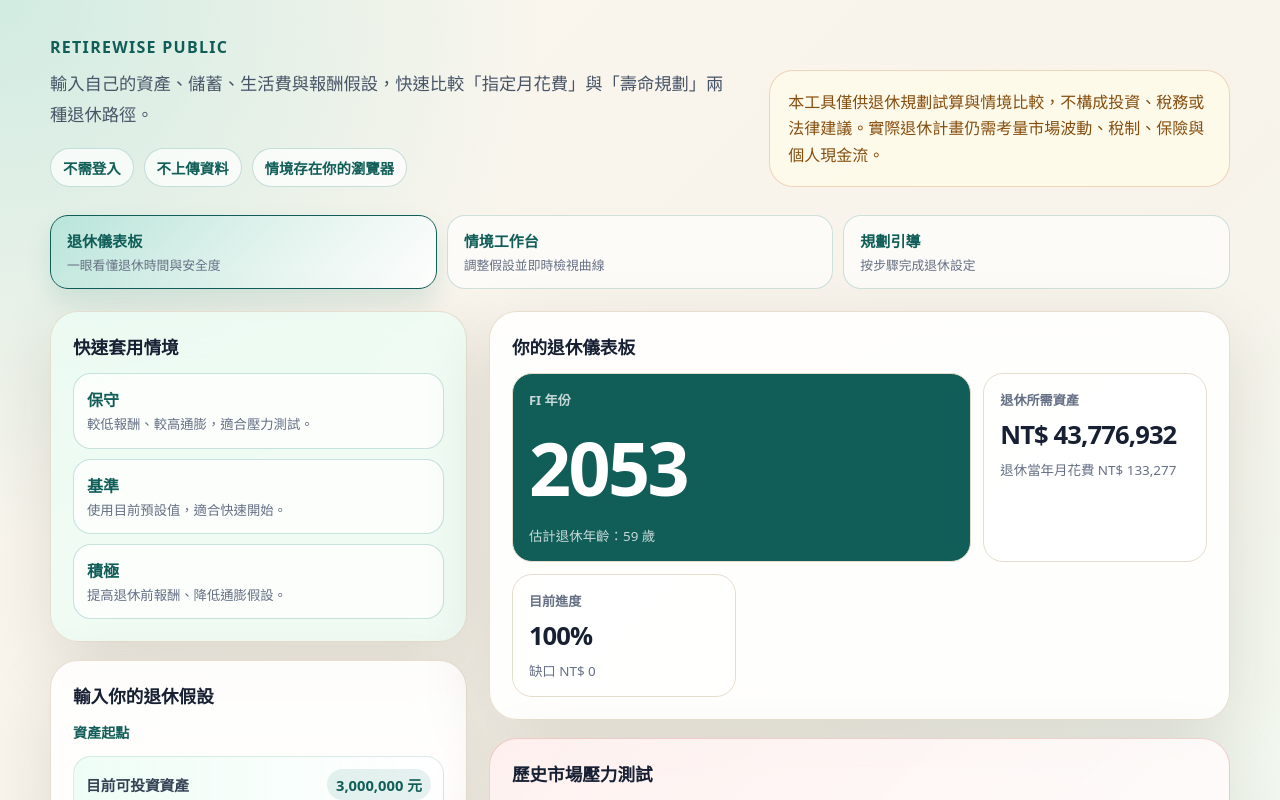
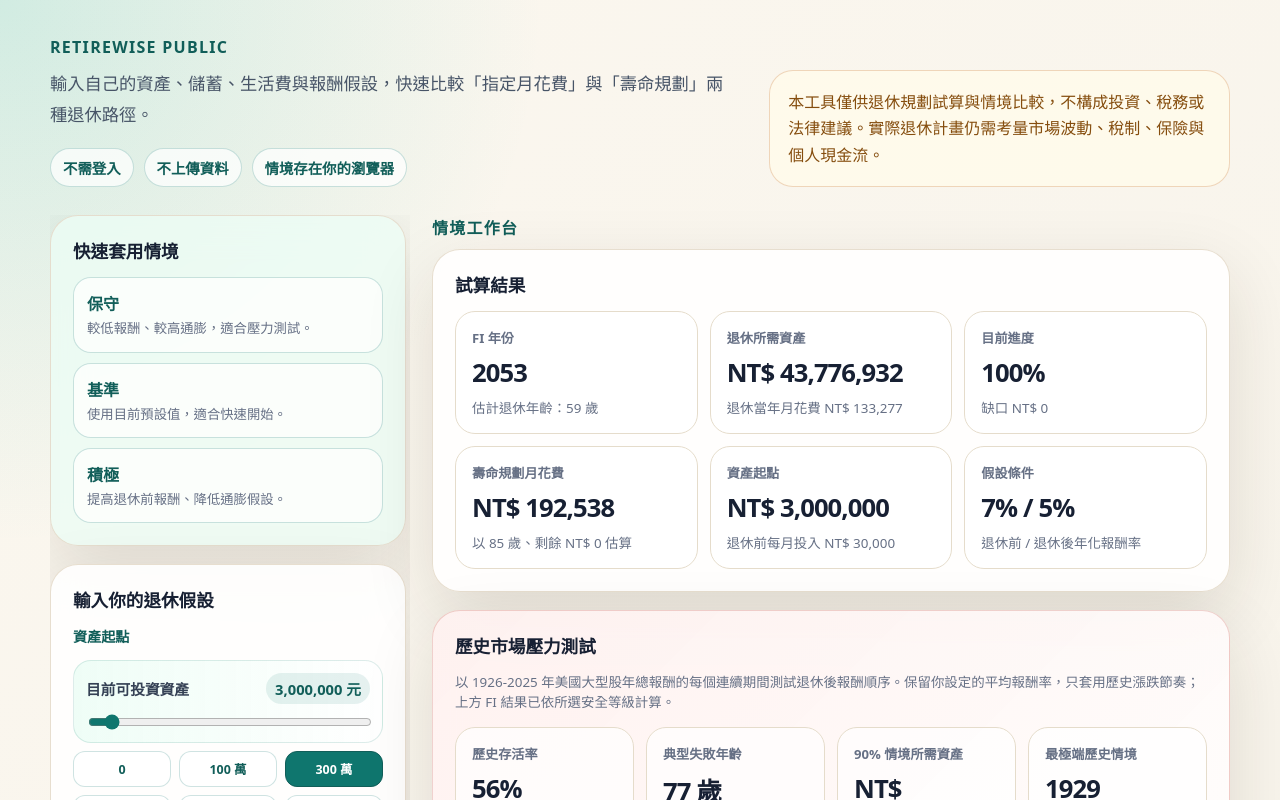
Before and after one commit to jjweiting/RetireWise, a Next.js app: page / in a window 1280 px wide. Shown: the top 800 px of the page. Built offline with nearby package versions, Linux system fonts and the light colour scheme.

Commit message:
refactor: focus on scenario workspace

```diff
--- a/app/globals.css
+++ b/app/globals.css
@@ -116,35 +116,13 @@ h1 {
   align-items: start;
 }
 
-.view-switcher {
-  display: grid;
-  grid-template-columns: repeat(3, minmax(0, 1fr));
-  gap: 10px;
-  margin-bottom: 22px;
-}
-
-.dashboard-layout {
-  display: grid;
-  grid-template-columns: minmax(300px, 0.72fr) minmax(0, 1.28fr);
-  gap: 22px;
-  align-items: start;
-}
-
-.dashboard-rail,
-.dashboard-main,
-.studio-canvas {
-  display: grid;
-  gap: 18px;
-}
-
 .studio-live-results {
   display: grid;
   gap: 18px;
 }
 
-.dashboard-rail {
-  position: sticky;
-  top: 20px;
+.studio-label {
+  margin-bottom: -8px;
 }
 
 .studio-layout {
@@ -162,143 +140,6 @@ h1 {
   max-height: calc(100vh - 40px);
   overflow-y: auto;
   padding-right: 4px;
-}
-
-.summary-card-dashboard {
-  background: linear-gradient(135deg, rgba(236, 253, 245, 0.96), rgba(255, 255, 255, 0.9));
-}
-
-.summary-grid-dashboard .metric:first-child {
-  grid-column: span 2;
-  background: var(--brand-dark);
-  color: white;
-}
-
-.summary-grid-dashboard .metric:first-child .metric-label,
-.summary-grid-dashboard .metric:first-child .metric-subtext {
-  color: rgba(255, 255, 255, 0.76);
-}
-
-.summary-grid-dashboard .metric:first-child .metric-value {
-  font-size: clamp(2.4rem, 6vw, 4.6rem);
-}
-
-.guide-shell {
-  width: min(800px, 100%);
-  margin: 0 auto;
-  border: 1px solid rgba(15, 118, 110, 0.18);
-  border-radius: 32px;
-  background: rgba(255, 255, 255, 0.74);
-  box-shadow: var(--shadow);
-  overflow: hidden;
-}
-
-.guide-progress {
-  display: grid;
-  grid-template-columns: repeat(3, 1fr);
-  border-bottom: 1px solid var(--line);
-  background: rgba(236, 253, 245, 0.5);
-}
-
-.guide-step {
-  display: flex;
-  align-items: center;
-  justify-content: center;
-  gap: 8px;
-  color: var(--muted);
-  padding: 15px 8px;
-  font-size: 0.84rem;
-  font-weight: 800;
-}
-
-.guide-step span {
-  display: grid;
-  width: 24px;
-  height: 24px;
-  place-items: center;
-  border: 1px solid currentColor;
-  border-radius: 50%;
-  font-size: 0.75rem;
-}
-
-.guide-step-current {
-  color: var(--brand-dark);
-  background: rgba(20, 184, 166, 0.12);
-}
-
-.guide-step-complete {
-  color: var(--brand);
-}
-
-.guide-content {
-  display: grid;
-  gap: 18px;
-  padding: 34px;
-}
-
-.guide-intro {
-  max-width: 580px;
-}
-
-.guide-intro .eyebrow {
-  margin-bottom: 7px;
-}
-
-.guide-intro h2 {
-  margin-bottom: 8px;
-  font-size: clamp(1.55rem, 4vw, 2.35rem);
-  letter-spacing: -0.045em;
-}
-
-.guide-intro p:last-child {
-  margin: 0;
-  color: var(--muted);
-  line-height: 1.7;
-}
-
-.guide-result {
-  background: linear-gradient(135deg, rgba(236, 253, 245, 0.58), transparent 50%);
-}
-
-.guide-actions {
-  display: flex;
-  justify-content: space-between;
-  gap: 12px;
-  border-top: 1px solid var(--line);
-  padding: 18px 34px;
-}
-
-.view-button {
-  display: grid;
-  gap: 4px;
-  border: 1px solid rgba(15, 118, 110, 0.2);
-  border-radius: 18px;
-  background: rgba(255, 255, 255, 0.62);
-  color: var(--ink);
-  padding: 14px 16px;
-  text-align: left;
-}
-
-.view-button strong {
-  color: var(--brand-dark);
-  font-size: 0.94rem;
-}
-
-.view-button span {
-  color: var(--muted);
-  font-size: 0.8rem;
-}
-
-.view-button-selected {
-  border-color: var(--brand-dark);
-  background: linear-gradient(135deg, rgba(20, 184, 166, 0.2), rgba(255, 255, 255, 0.9));
-  box-shadow: 0 12px 24px rgba(15, 118, 110, 0.12);
-}
-
-.compact-mode-hint {
-  border-top: 1px solid var(--line);
-  margin-top: 14px;
-  padding-top: 14px;
 }
 
 .stack {
@@ -764,24 +605,22 @@ th {
 @media (max-width: 900px) {
   .hero,
   .grid,
-  .dashboard-layout,
   .studio-layout {
     grid-template-columns: 1fr;
   }
 
-  .dashboard-rail,
   .studio-controls {
     position: static;
     max-height: none;
     overflow: visible;
   }
 
+  .studio-canvas {
+    order: -1;
+  }
+
   .summary-grid {
     grid-template-columns: repeat(2, minmax(0, 1fr));
-  }
-
-  .view-switcher {
-    grid-template-columns: 1fr;
   }
 
   .market-stress-grid {
@@ -808,28 +647,6 @@ th {
     grid-template-columns: 1fr;
   }
 
-  .summary-grid-dashboard .metric:first-child {
-    grid-column: auto;
-  }
-
-  .guide-shell {
-    border-radius: 22px;
-  }
-
-  .guide-step {
-    flex-direction: column;
-    gap: 4px;
-    font-size: 0.72rem;
-  }
-
-  .guide-content {
-    padding: 22px 16px;
-  }
-
-  .guide-actions {
-    padding: 14px 16px;
-  }
-
   .chart-wrap {
     height: 300px;
   }
--- a/app/page.tsx
+++ b/app/page.tsx
@@ -17,14 +17,6 @@ import { calculateRetirementFI, DEFAULT_PARAMS, validateRetirementParams } from
 import { buildShareUrl, parseSharedParams } from '@/lib/share'
 import { deleteSavedScenario, loadSavedScenarios, saveSavedScenarios } from '@/lib/storage'
 import type { RetirementParams as RetirementParamsType, RetirementResult, SavedScenario } from '@/lib/types'
-
-type ViewMode = 'dashboard' | 'studio' | 'guide'
-
-const VIEW_MODES: { id: ViewMode; label: string; description: string }[] = [
-  { id: 'dashboard', label: '退休儀表板', description: '一眼看懂退休時間與安全度' },
-  { id: 'studio', label: '情境工作台', description: '調整假設並即時檢視曲線' },
-  { id: 'guide', label: '規劃引導', description: '按步驟完成退休設定' },
-]
 
 function createId(): string {
   if (typeof crypto !== 'undefined' && 'randomUUID' in crypto) return crypto.randomUUID()
@@ -47,8 +39,6 @@ export default function Home() {
   const [accelerationYears, setAccelerationYears] = useState(5)
   const [extraMonthlySaving, setExtraMonthlySaving] = useState(5_000)
   const [shareUrl, setShareUrl] = useState('')
-  const [viewMode, setViewMode] = useState<ViewMode>('dashboard')
-  const [guideStep, setGuideStep] = useState(1)
   const errors = validateRetirementParams(params)
   const result = errors.length === 0 ? calculateSafely(params) : null
 
@@ -145,41 +135,13 @@ export default function Home() {
         </aside>
       </header>
 
-      <nav className="view-switcher" aria-label="檢視模式" role="tablist">
-        {VIEW_MODES.map((mode) => (
-          <button
-            aria-selected={viewMode === mode.id}
-            className={`view-button${viewMode === mode.id ? ' view-button-selected' : ''}`}
-            key={mode.id}
-            onClick={() => setViewMode(mode.id)}
-            role="tab"
-            type="button"
-          >
-            <strong>{mode.label}</strong>
-            <span>{mode.description}</span>
-          </button>
-        ))}
-      </nav>
-
-      {viewMode === 'dashboard' && <div className="dashboard-layout">
-        <aside className="dashboard-rail">
-          <RetirementPresetSelector selectedPresetId={selectedPresetId} onApply={applyPreset} />
-          <RetirementParams sections={['start', 'life']} params={params} errors={errors} onChange={updateParams} />
-        </aside>
-        <div className="dashboard-main">
-          {result ? <>
-            <RetirementSummaryCards compact variant="dashboard" result={result} params={params} />
-            <RetirementMarketStress result={result} params={params} />
-          </> : <InvalidInputCard />}
-        </div>
-      </div>}
-
-      {viewMode === 'studio' && <div className="studio-layout">
+      <div className="studio-layout">
         <aside className="studio-controls">
           <RetirementPresetSelector selectedPresetId={selectedPresetId} onApply={applyPreset} />
           <RetirementParams params={params} errors={errors} onChange={updateParams} />
         </aside>
         <div className="studio-canvas stack">
+          <p className="eyebrow studio-label">情境工作台</p>
           {result ? <>
             <div className="studio-live-results">
               <RetirementSummaryCards result={result} params={params} />
@@ -206,34 +168,7 @@ export default function Home() {
             onDelete={removeScenario}
           />
         </div>
-      </div>}
-
-      {viewMode === 'guide' && <section className="guide-shell">
-        <div className="guide-progress" aria-label={`規劃步驟 ${guideStep} / 3`}>
-          {[['1', '建立起點'], ['2', '設定安全'], ['3', '查看計畫']].map(([step, label]) => (
-            <div className={`guide-step${guideStep === Number(step) ? ' guide-step-current' : ''}${guideStep > Number(step) ? ' guide-step-complete' : ''}`} key={step}>
-              <span>{step}</span>{label}
-            </div>
-          ))}
-        </div>
-        {guideStep === 1 && <div className="guide-content">
-          <div className="guide-intro"><p className="eyebrow">Step 1</p><h2>先建立你的生活起點</h2><p>填入目前可投資資產、退休前投入與退休後想要的生活費。</p></div>
-          <RetirementPresetSelector selectedPresetId={selectedPresetId} onApply={applyPreset} />
-          <RetirementParams sections={['start', 'life']} params={params} errors={errors} onChange={updateParams} />
-        </div>}
-        {guideStep === 2 && <div className="guide-content">
-          <div className="guide-intro"><p className="eyebrow">Step 2</p><h2>選擇你的安全邊際</h2><p>設定報酬與通膨假設，再選擇你想用哪個歷史安全標準判定退休。</p></div>
-          <RetirementParams sections={['returns', 'settings']} params={params} errors={errors} onChange={updateParams} />
-        </div>}
-        {guideStep === 3 && <div className="guide-content guide-result">
-          <div className="guide-intro"><p className="eyebrow">Step 3</p><h2>這是你的退休計畫</h2><p>結果會依前兩步的資產、生活費與安全標準即時更新。</p></div>
-          {result ? <><RetirementSummaryCards compact result={result} params={params} /><RetirementMarketStress result={result} params={params} /></> : <InvalidInputCard />}
-        </div>}
-        <div className="guide-actions">
-          <button className="button-secondary" disabled={guideStep === 1} onClick={() => setGuideStep((step) => step - 1)} type="button">上一步</button>
-          {guideStep < 3 ? <button className="button-primary" onClick={() => setGuideStep((step) => step + 1)} type="button">下一步</button> : <button className="button-primary" onClick={() => setViewMode('studio')} type="button">到情境工作台細調</button>}
-        </div>
-      </section>}
+      </div>
     </main>
   )
 }
--- a/components/retirement/RetirementParams.tsx
+++ b/components/retirement/RetirementParams.tsx
@@ -6,10 +6,7 @@ interface Props {
   params: RetirementParamsType
   errors: string[]
   onChange: (updates: Partial<RetirementParamsType>) => void
-  sections?: InputSection[]
 }
-
-type InputSection = 'start' | 'life' | 'returns' | 'settings'
 
 interface NumberFieldProps {
   label: string
@@ -80,10 +77,7 @@ function TenThousandRangeField({ value, onChange }: { value: number; onChange: (
   )
 }
 
-export default function RetirementParams({ params, errors, onChange, sections }: Props) {
-  const visibleSections = sections ?? ['start', 'life', 'returns', 'settings']
-  const shows = (section: InputSection) => visibleSections.includes(section)
-
+export default function RetirementParams({ params, errors, onChange }: Props) {
   return (
     <section className="card">
       <h2>輸入你的退休假設</h2>
@@ -96,7 +90,7 @@ export default function RetirementParams({ params, errors, onChange, sections }:
         </div>
       )}
 
-      {shows('start') && <div className="form-section">
+      <div className="form-section">
         <p className="form-section-title">資產起點</p>
         <RangeField label="目前可投資資產" value={params.current_base} min={0} max={50_000_000} step={100_000} unit="元" onChange={(current_base) => onChange({ current_base })} />
         <div className="asset-shortcuts" aria-label="資產起點快捷選項">
@@ -112,23 +106,23 @@ export default function RetirementParams({ params, errors, onChange, sections }:
           ))}
         </div>
         <TenThousandRangeField value={params.monthly_saving} onChange={(monthly_saving) => onChange({ monthly_saving })} />
-      </div>}
+      </div>
 
-      {shows('life') && <div className="form-section">
+      <div className="form-section">
         <p className="form-section-title">生活費與時間</p>
         <RangeField label="每月目標生活費" value={params.monthly_expense} min={10_000} max={300_000} step={5_000} unit="元" onChange={(monthly_expense) => onChange({ monthly_expense })} />
         <RangeField label="目前年齡" value={params.current_age} min={18} max={90} step={1} unit="歲" onChange={(current_age) => onChange({ current_age })} />
         <RangeField label="預期壽命" value={params.death_age} min={50} max={120} step={1} unit="歲" onChange={(death_age) => onChange({ death_age })} />
-      </div>}
+      </div>
 
-      {shows('returns') && <div className="form-section">
+      <div className="form-section">
             <p className="form-section-title">報酬與通膨</p>
             <RangeField label="退休前年化報酬率" value={params.pre_return} min={0} max={30} step={0.5} unit="%" onChange={(pre_return) => onChange({ pre_return })} />
             <RangeField label="退休後年化報酬率" value={params.post_return} min={0} max={15} step={0.5} unit="%" onChange={(post_return) => onChange({ post_return })} />
             <RangeField label="每年生活費通膨率" value={params.inflation} min={0} max={8} step={0.5} unit="%" onChange={(inflation) => onChange({ inflation })} />
-      </div>}
+      </div>
 
-      {shows('settings') && <div className="form-section">
+      <div className="form-section">
             <p className="form-section-title">模式專屬參數</p>
             <label className="field">
               <span className="field-row">
@@ -145,7 +139,7 @@ export default function RetirementParams({ params, errors, onChange, sections }:
             <RangeField label="安全提領率參考" value={params.withdrawal_rate} min={2} max={6} step={0.5} unit="%" onChange={(withdrawal_rate) => onChange({ withdrawal_rate })} />
             <NumberField label="死亡時目標剩餘" value={params.bequest} min={0} max={100_000_000} step={500_000} unit="元" onChange={(bequest) => onChange({ bequest })} />
             <p className="hint">安全等級會直接影響 FI 年份與所需資產。75% / 90% 指能通過該比例的歷史報酬序列；安全提領率作為參考輸入保留。</p>
-      </div>}
+      </div>
     </section>
   )
 }
--- a/components/retirement/RetirementSummaryCards.tsx
+++ b/components/retirement/RetirementSummaryCards.tsx
@@ -3,8 +3,6 @@ import type { RetirementParams, RetirementResult } from '@/lib/types'
 interface Props {
   result: RetirementResult
   params: RetirementParams
-  compact?: boolean
-  variant?: 'default' | 'dashboard'
 }
 
 function money(value: number): string {
@@ -15,13 +13,13 @@ function yearLabel(year: number | null): string {
   return year === null ? '尚未達成' : String(year)
 }
 
-export default function RetirementSummaryCards({ result, params, compact = false, variant = 'default' }: Props) {
+export default function RetirementSummaryCards({ result, params }: Props) {
   const reached = result.fi4.gap <= 0
 
   return (
-    <section className={`card summary-card-${variant}`}>
-      <h2>{variant === 'dashboard' ? '你的退休儀表板' : '試算結果'}</h2>
-      <div className={`summary-grid summary-grid-${variant}`}>
+    <section className="card">
+      <h2>試算結果</h2>
+      <div className="summary-grid">
         <div className="metric">
           <div className="metric-label">FI 年份</div>
           <p className="metric-value">{reached ? yearLabel(result.fi4.retire_year) : '尚未達成'}</p>
@@ -37,7 +35,6 @@ export default function RetirementSummaryCards({ result, params, compact = false
           <p className="metric-value">{Math.round(result.fi4.progress)}%</p>
           <p className="metric-subtext">缺口 {money(result.fi4.gap)}</p>
         </div>
-        {!compact && <>
         <div className="metric">
           <div className="metric-label">壽命規劃月花費</div>
           <p className="metric-value">{money(result.filt_max_monthly)}</p>
@@ -53,7 +50,6 @@ export default function RetirementSummaryCards({ result, params, compact = false
           <p className="metric-value">{params.pre_return}% / {params.post_return}%</p>
           <p className="metric-subtext">退休前 / 退休後年化報酬率</p>
         </div>
-        </>}
       </div>
     </section>
   )
```
Also changed, not shown: 1 other file (tests, documents, lock files or other folders). Lines whose indentation alone changed are shown as unchanged.
